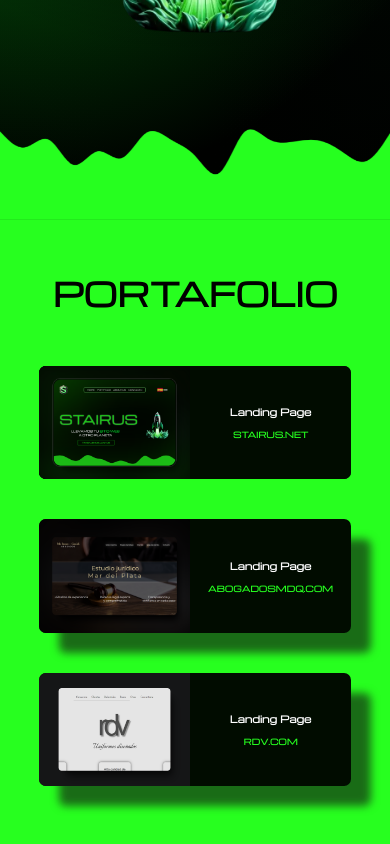
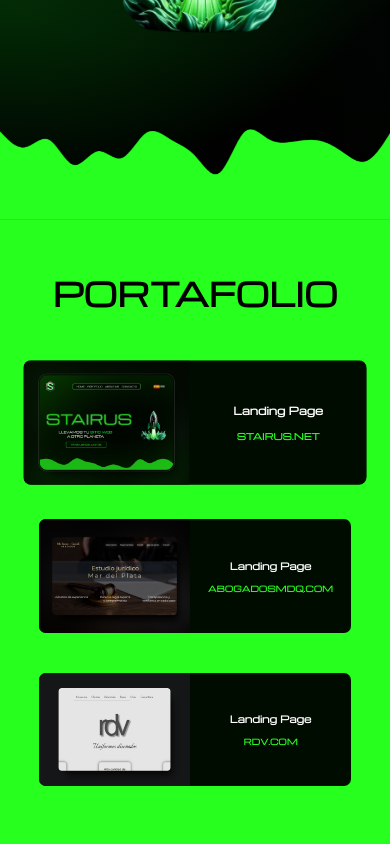
Before and after one commit to agusmcinnes/stairus-page, a React (Create React App) app: page / in a window 390 px wide. In both pictures the pointer is over the element 195 px from the left and 1046 px from the top of the page. Shown: the part 624-1468 px from the top of the page. Built offline with nearby package versions, Linux system fonts and the light colour scheme.

Commit message:
box shadow parte 3

```diff
--- a/src/styles.css
+++ b/src/styles.css
@@ -398,8 +398,8 @@
     transform: translateX(0%);
 }
 
-.card:hover{
-    filter: drop-shadow(20px 20px 4px #1111119e);
+.aparecer__izquierda:hover{
+    box-shadow: (20px 20px 4px #1111119e);
     scale: 1.1;
 }
 
@@ -431,15 +431,13 @@
 
 @media screen and (max-width: 900px) {
 
-    .card:hover{
-        scale: 1;
-        filter: drop-shadow(0 0 0 #000);
+    .aparecer__izquierda:hover{
+        box-shadow: none;
     }
 
-    .card{
-        filter: drop-shadow(20px 20px 4px #1111119e);
+    .aparecer__izquierda{
+        box-shadow: (20px 20px 4px #1111119e);
     }
-
 
 }
 
```
